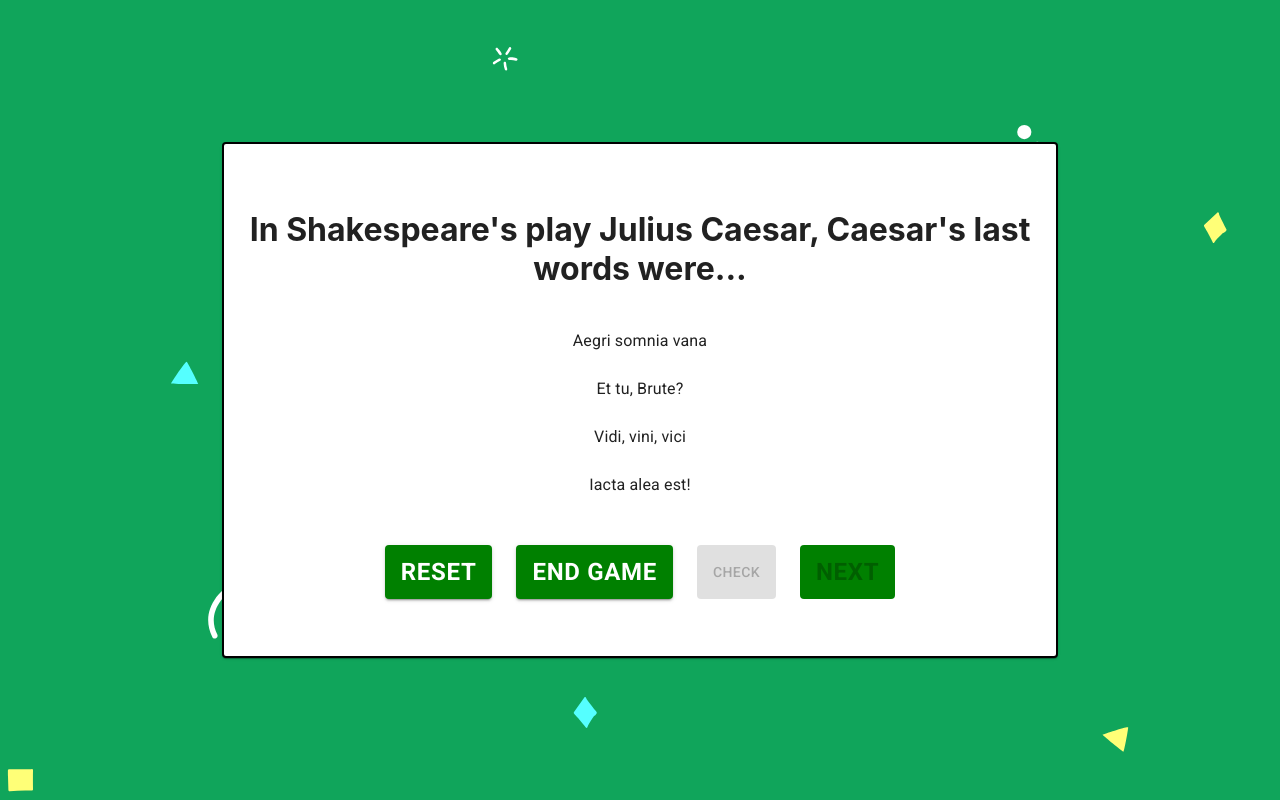
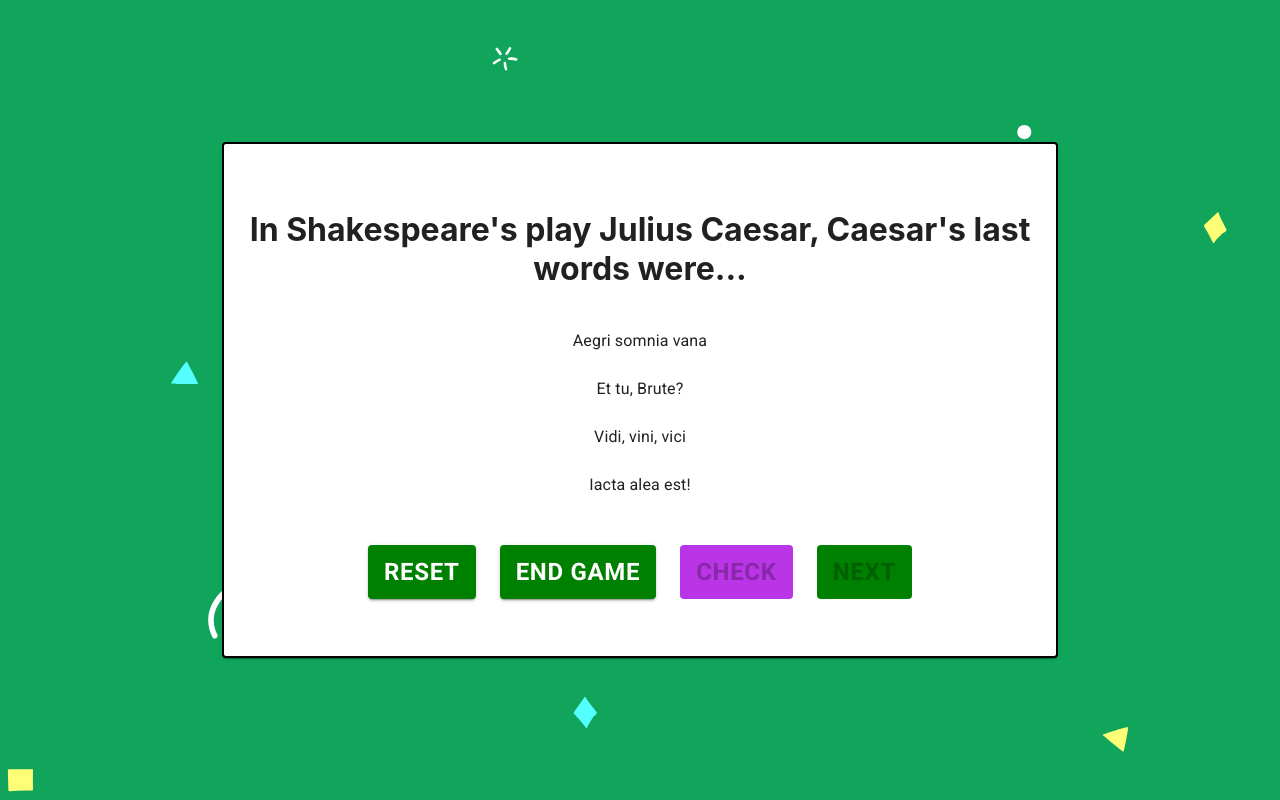
Before and after one commit to ahtae/aivirt, a React (Create React App) app: page / in a window 1280 px wide. Both pictures are taken after a click on the button "GET STARTED". Built offline with nearby package versions, Linux system fonts and the light colour scheme.

Commit message:
chore: Add styling to PlayTriviaGame component

```diff
--- a/src/components/PlayTriviaGame.css
+++ b/src/components/PlayTriviaGame.css
@@ -1,13 +1,27 @@
-#play-again-button {
-  background-color: rgb(71, 192, 71);
-  text-transform: uppercase;
-  font-weight: bold;
-  font-size: 3vmin;
-}
-
 #buttons-container {
   display: flex;
   flex-direction: row;
   justify-content: center;
   margin-top: 2vmin;
 }
+
+#reset-button {
+  background-color: rgba(0, 39, 214, 0.802);
+  text-transform: uppercase;
+  font-weight: bold;
+  font-size: 3vmin;
+}
+
+#end-game-button {
+  background-color: rgba(214, 0, 0, 0.802);
+  text-transform: uppercase;
+  font-weight: bold;
+  font-size: 3vmin;
+}
+
+#check-button {
+  background-color: rgba(169, 4, 224, 0.802);
+  text-transform: uppercase;
+  font-weight: bold;
+  font-size: 3vmin;
+}
```
